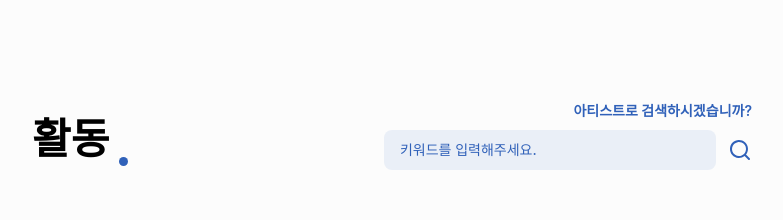
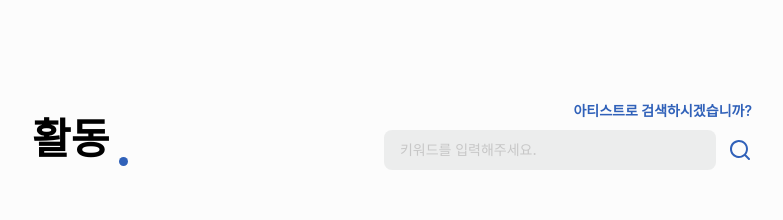
Before and after one commit to soun997/blooming, a React (Vite) app in the folder client/: page /active in a window 1280 px wide. Shown: the top 220 px of the page, without its empty margins (248-1031 px from the left). Built offline with nearby package versions, Linux system fonts and the light colour scheme; a web font is replaced by a local one.

Commit message:
[S09P22A105-343] style : 검색바 background-color 수정

```diff
--- a/client/src/components/Search/SearchBar.tsx
+++ b/client/src/components/Search/SearchBar.tsx
@@ -59,14 +59,15 @@ const Input = styled.input`
   flex: 1 0 0;
   align-self: stretch;
   border-radius: 8px;
-  background: rgba(168, 190, 225, 0.22);
+  background: rgba(179, 180, 181, 0.22);
+  /* background: rgba(168, 190, 225, 0.22); */
 
   &::placeholder {
     font-size: 14px;
     font-weight: 500;
     line-height: 130%;
     letter-spacing: -0.014px;
-    color: var(--main1-color);
+    color: var(--gray-color);
   }
 
   &:focus {
```
